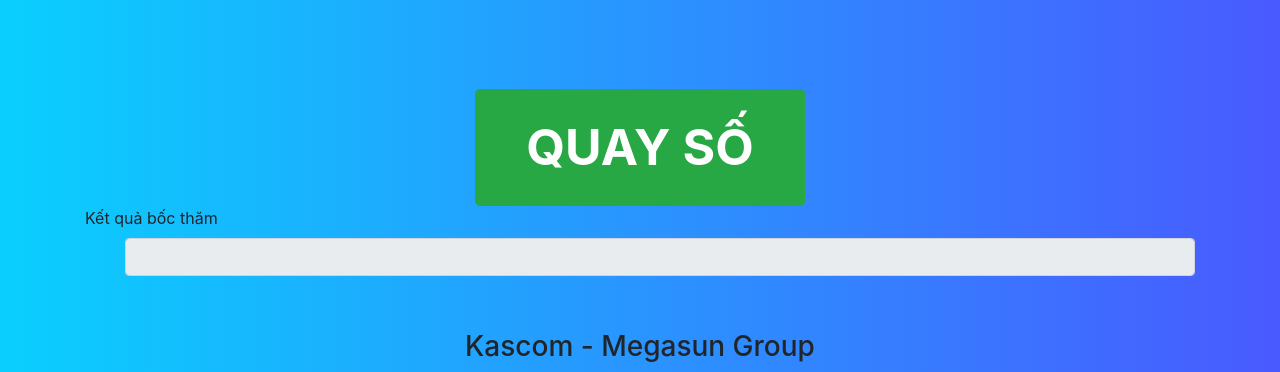
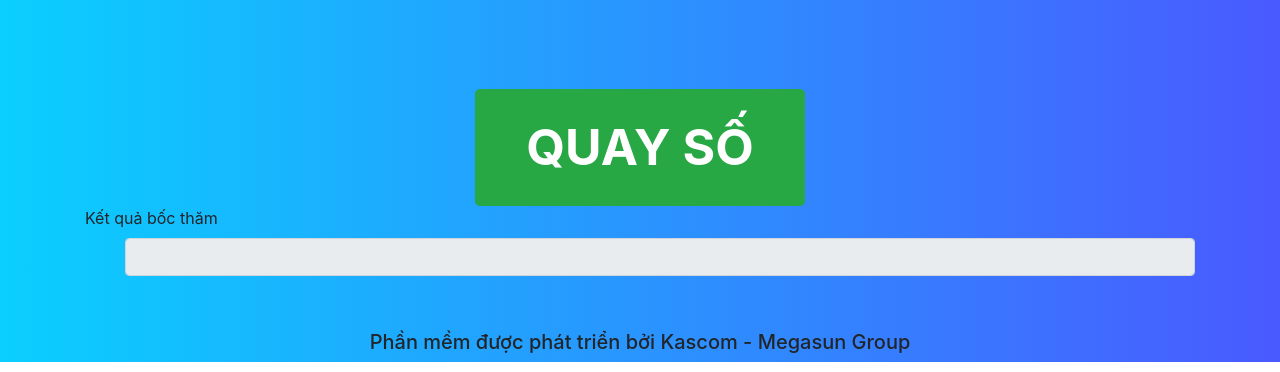
Before and after one commit to megasungroup/megasungroup, a plain HTML site: page index.html in a window 1280 px wide. Shown: the part 493-865 px from the top of the page. Drawn offline with nearby package versions, Linux system fonts and the light colour scheme.

Commit message:
Update index.html

```diff
--- a/index.html
+++ b/index.html
@@ -180,7 +180,7 @@
         </div>
         <footer id="footer">
             <br>
-            <h3>Kascom - Megasun Group</h3>
+            <h5>Phần mềm được phát triển bởi Kascom - Megasun Group</h5>
         </footer>
         <audio preload="auto" id="bg-sound" src="https://tbit.vn/cdn/chiec-non-ky-dieu.mov" loop />
     </div>
```
